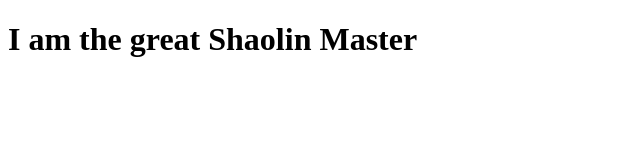
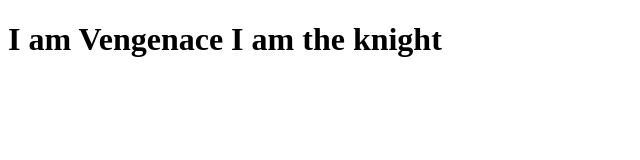
Before and after one commit to AbdulWasay1122/Coursera-test1, a plain HTML site: page site/index.html in a window 1280 px wide. Shown: the whole page, without its empty margins (0-640 px from the left). Drawn offline with Linux system fonts and the light colour scheme.

Commit message:
Small Changes to my page content.

```diff
--- a/site/index.html
+++ b/site/index.html
@@ -6,6 +6,6 @@
 	<title>Abdul Wasay Is Amazing</title>
 </head>
 <body>
-<h1>I am the great Shaolin Master</h1>
+<h1>I am Vengenace I am the knight</h1>
 </body>
 </html>
```
